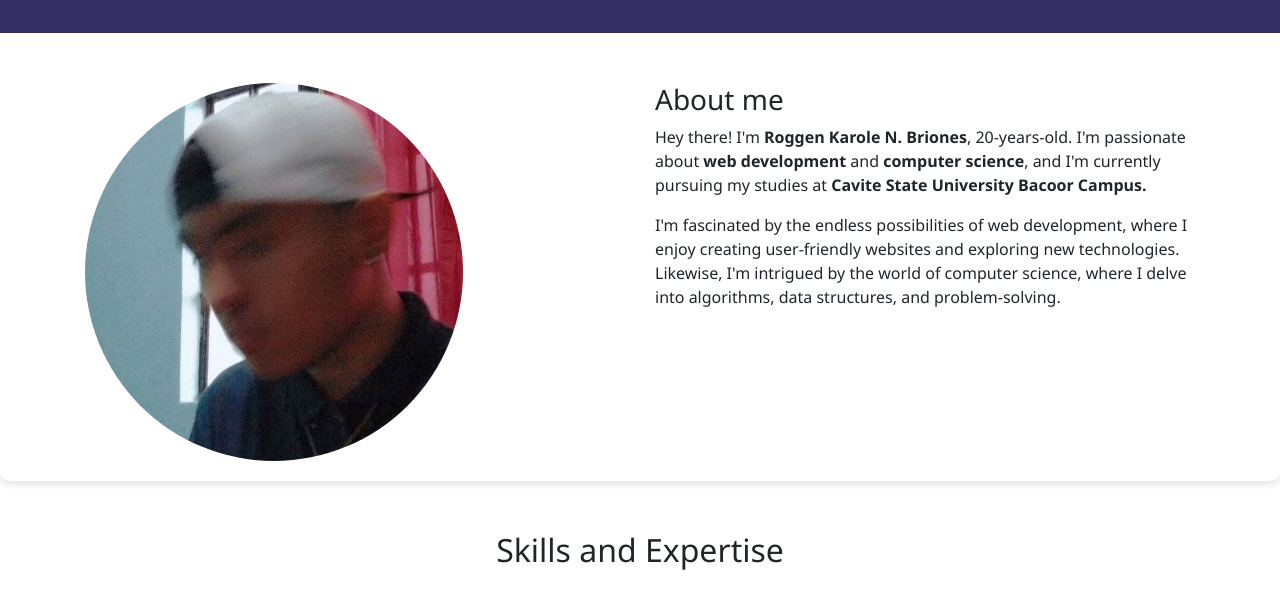
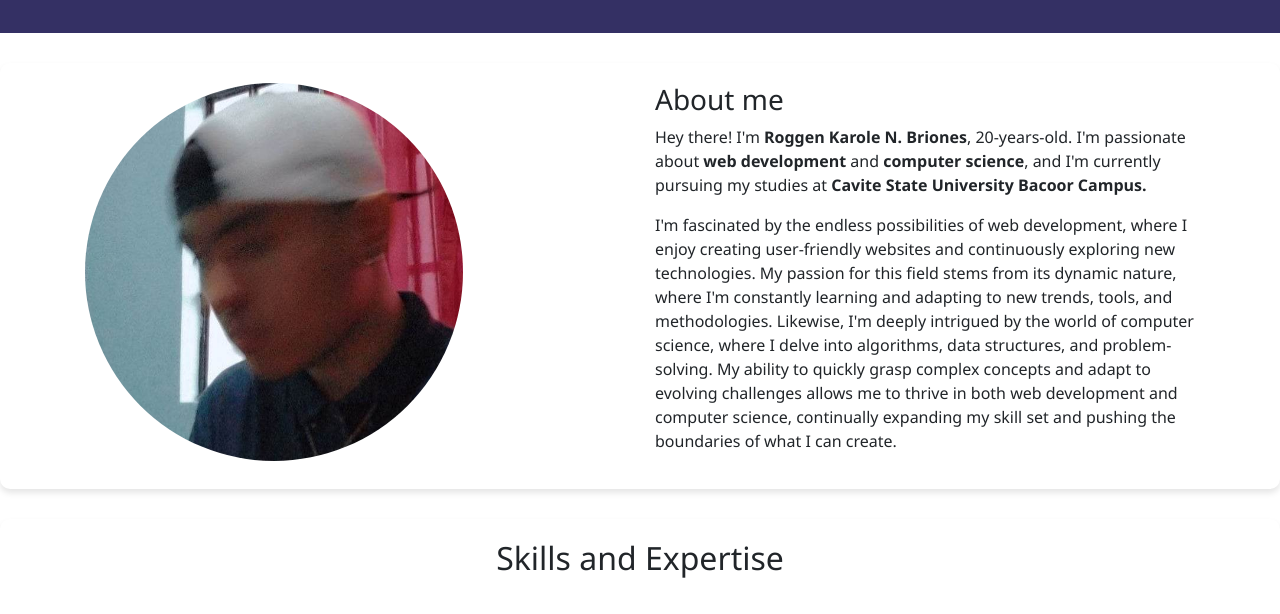
Before and after one commit to GSprite/portfolio, a plain HTML site: page index.html in a window 1280 px wide. Shown: the part 185-799 px from the top of the page. Drawn offline with nearby package versions, Linux system fonts and the light colour scheme.

Commit message:
Add files via upload

```diff
--- a/index.html
+++ b/index.html
@@ -51,7 +51,7 @@
           <h3>About me</h3>
           <p>Hey there! I'm <b>Roggen Karole N. Briones</b>, 20-years-old. I'm passionate about <b>web development</b> and <b>computer science</b>, and I'm currently pursuing my studies at <b>Cavite State University Bacoor Campus.</b></p>
 
-          <p>I'm fascinated by the endless possibilities of web development, where I enjoy creating user-friendly websites and exploring new technologies. Likewise, I'm intrigued by the world of computer science, where I delve into algorithms, data structures, and problem-solving.</p>
+          <p>I'm fascinated by the endless possibilities of web development, where I enjoy creating user-friendly websites and continuously exploring new technologies. My passion for this field stems from its dynamic nature, where I'm constantly learning and adapting to new trends, tools, and methodologies. Likewise, I'm deeply intrigued by the world of computer science, where I delve into algorithms, data structures, and problem-solving. My ability to quickly grasp complex concepts and adapt to evolving challenges allows me to thrive in both web development and computer science, continually expanding my skill set and pushing the boundaries of what I can create.</p>
 
         </div>
       </div>
```
